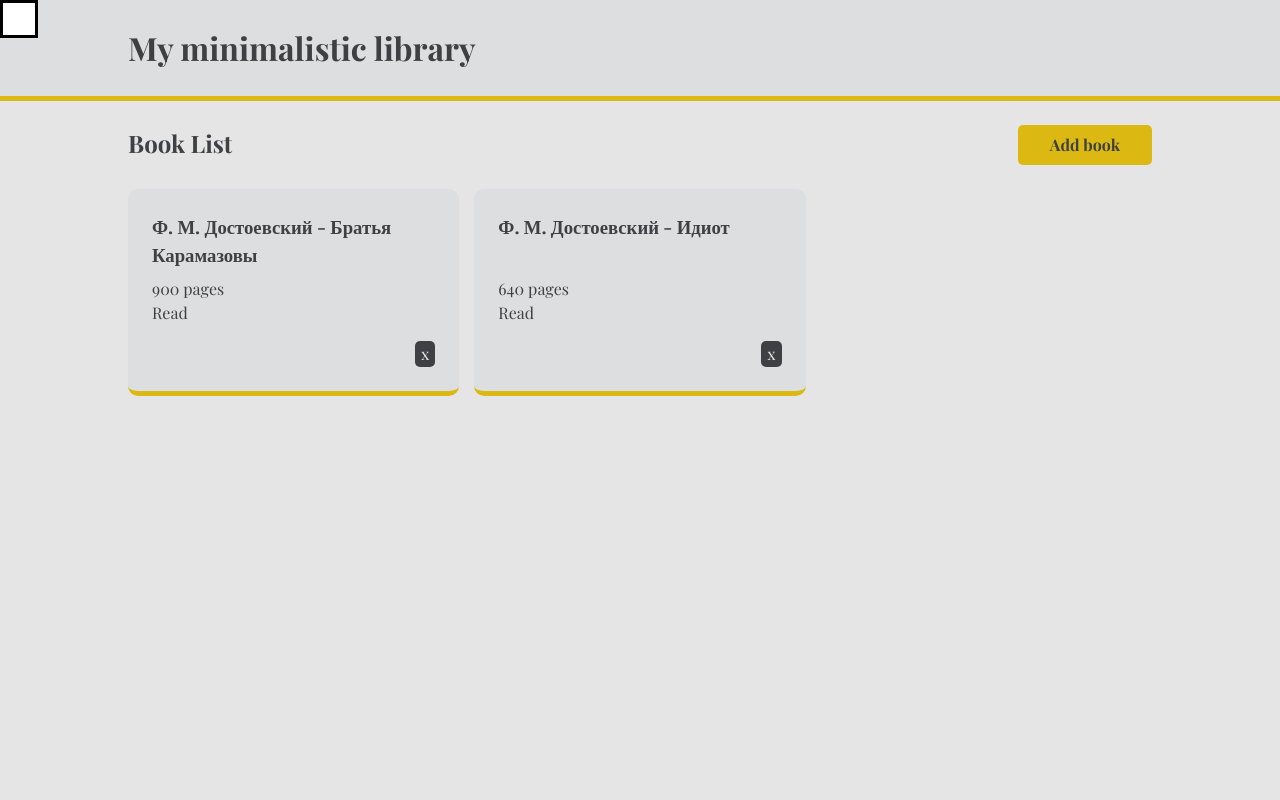
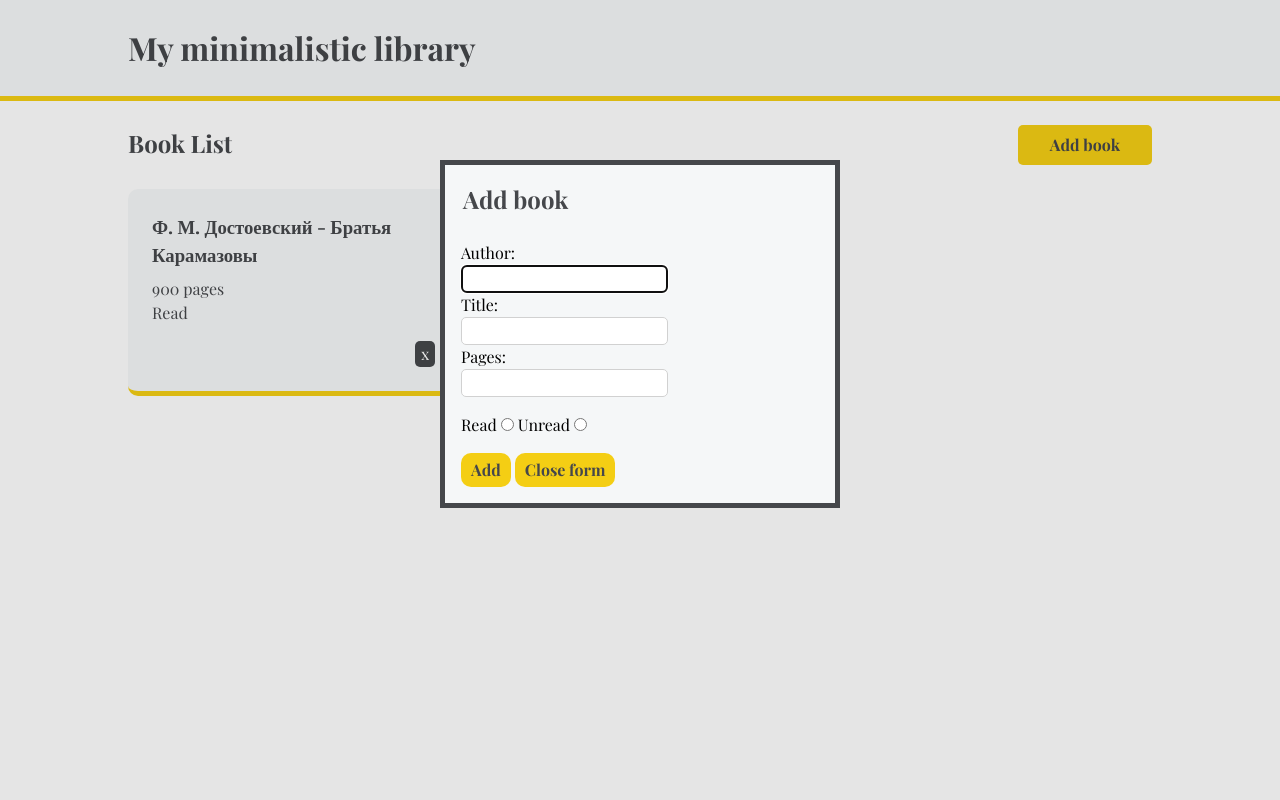
Before and after one commit to simokhin/Library, a plain HTML site: page index.html in a window 1280 px wide. Both pictures are taken after a click on the button "Add book". Shown: the top 800 px of the page. Drawn offline with nearby package versions, Linux system fonts and the light colour scheme; a web font is replaced by a local one.

Commit message:
Add form in dialog window and styles

```diff
--- a/index.html
+++ b/index.html
@@ -12,13 +12,10 @@
     <header>
         <h1>My minimalistic library</h1>
     </header>
-    <dialog id="add-book">
-    </dialog>
     <main style="min-height: 100vh;">
         <div class="main-header">
             <h2>Book List</h2>
             <button id="add-book-button">Add book</button>
-
         </div>
         <div class="list">
         </div>
@@ -26,5 +23,29 @@
     <footer>
         <a href="https://github.com/simokhin">My GitHub</a>
     </footer>
+    <dialog id="add-book">
+        <form method="dialog">
+            <legend>Add book</legend>
+
+            <label for="author">Author:</label>
+            <input type="text" name="author" id="author">
+
+            <label for="title">Title:</label>
+            <input type="text" name="title" id="title">
+
+            <label for="pages">Pages:</label>
+            <input type="number" name="pages" id="pages">
+
+            <div class="radio">
+                <label for="read">Read <input type="radio" name="read" id="read"></label>
+                <label for="unread">Unread <input type="radio" name="read" id="unread"></label>
+            </div>
+
+            <div class="form-buttons">
+                <button type="submit">Add</button>
+                <button id="close">Close form</button>
+            </div>
+        </form>
+    </dialog>
 </body>
 </html>
--- a/script.js
+++ b/script.js
@@ -73,7 +73,12 @@ myLibrary.forEach(book => {
 
 const addBookDialog = document.getElementById("add-book");
 const addBookButton = document.getElementById("add-book-button");
+const closeButton = document.getElementById("close");
 
 addBookButton.addEventListener('click', () => {
     addBookDialog.showModal();
 })
+
+closeButton.addEventListener('click', () => {
+    addBookDialog.close();
+})
--- a/style.css
+++ b/style.css
@@ -57,6 +57,59 @@ main h2 {
     cursor: pointer;
 }
 
+dialog {
+    background-color: var(--background-color);
+    margin: auto;
+    width: clamp(50vh, 5vw, 70vh);
+    margin-top: 20vh;
+    border: 5px solid var(--accent2);
+}
+
+dialog form {
+    display: flex;
+    flex-direction: column;
+    align-items: flex-start;
+}
+
+form legend {
+    margin-bottom: 1.5rem;
+    font-size: 1.5rem;
+    font-weight: bold;
+    color: var(--dark);
+}
+
+input[type="text"], input[type="number"]{
+    border: none;
+    border: 1px solid rgb(209, 209, 209);
+    border-radius: 5px;
+}
+
+input:active {
+    appearance: none;
+    border: 1px solid var(--accent1);
+}
+
+.radio {
+    margin-top: 1rem;
+}
+
+.form-buttons {
+    margin-top: 1rem;
+}
+
+.form-buttons button {
+    border: none;
+    border-radius: 10px;
+    padding: 5px 10px;
+    background-color: var(--accent1);
+    color: var(--dark);
+    font-weight: bold;
+}
+
+.form-buttons button:hover {
+    cursor: pointer;
+    opacity: 0.9;
+}
 
 .list {
     margin-top: 1.5rem;
```
